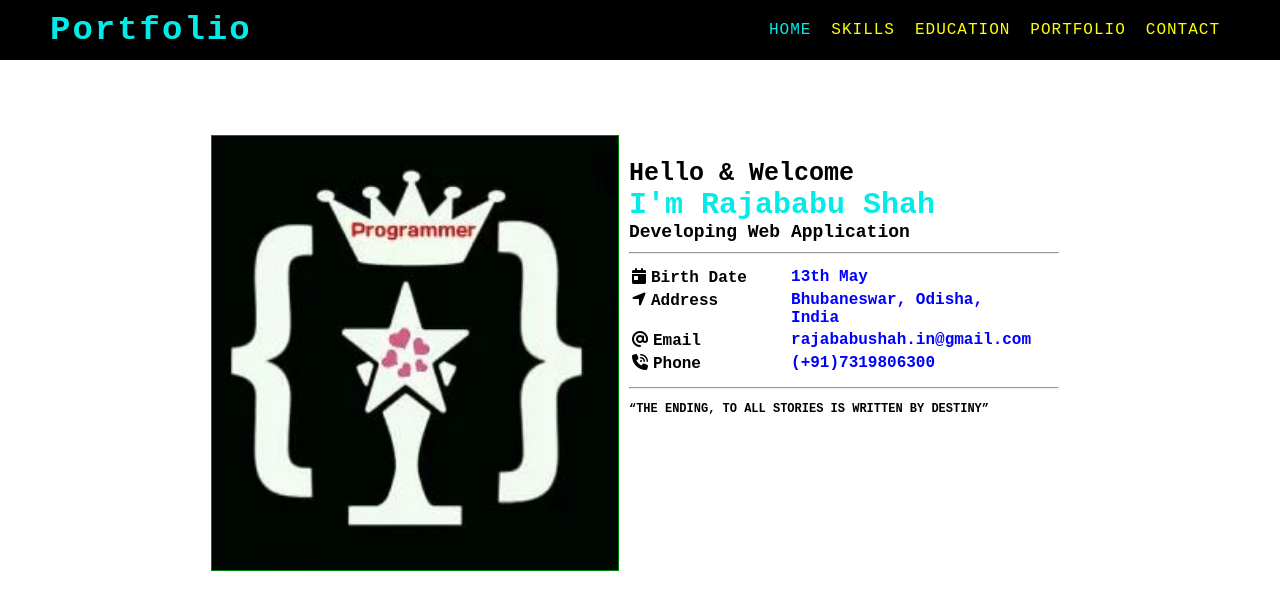
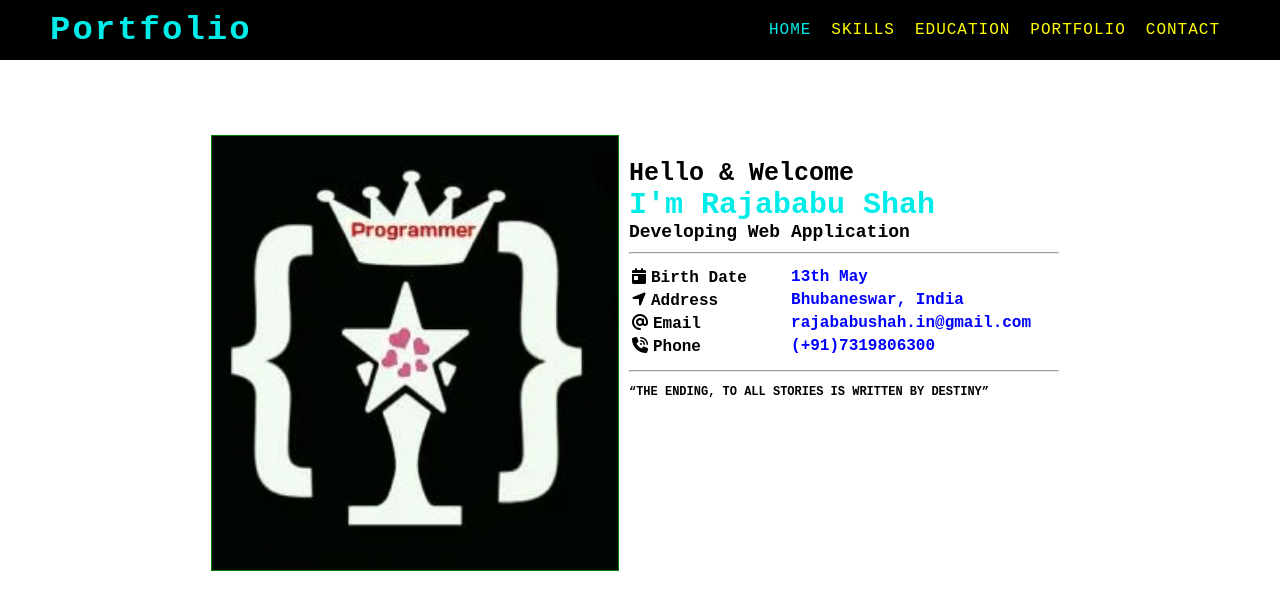
Before and after one commit to r-rajababushah/r-rajababushah, a React (Vite) app: page / in a window 1280 px wide. Shown: the top 610 px of the page. Built offline with nearby package versions, Linux system fonts and the light colour scheme.

Commit message:
minor edit

```diff
--- a/src/pages/Homepage/Home.jsx
+++ b/src/pages/Homepage/Home.jsx
@@ -42,7 +42,7 @@ const Home = () => {
                                 </span>
                                 Address
                             </td>
-                            <td className='value'>Bhubaneswar, Odisha, India</td>
+                            <td className='value'>Bhubaneswar, India</td>
                         </tr>
                         <tr>
                             <td className='index'>
```
